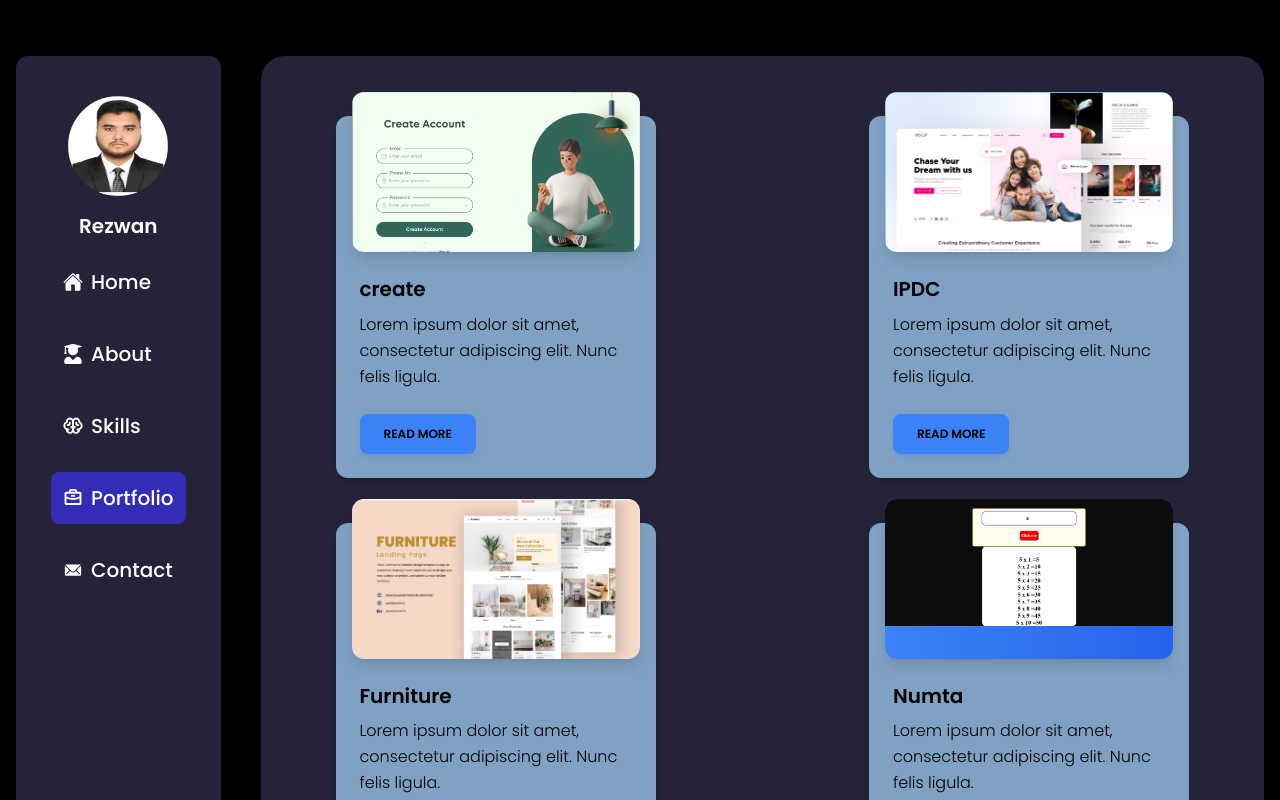
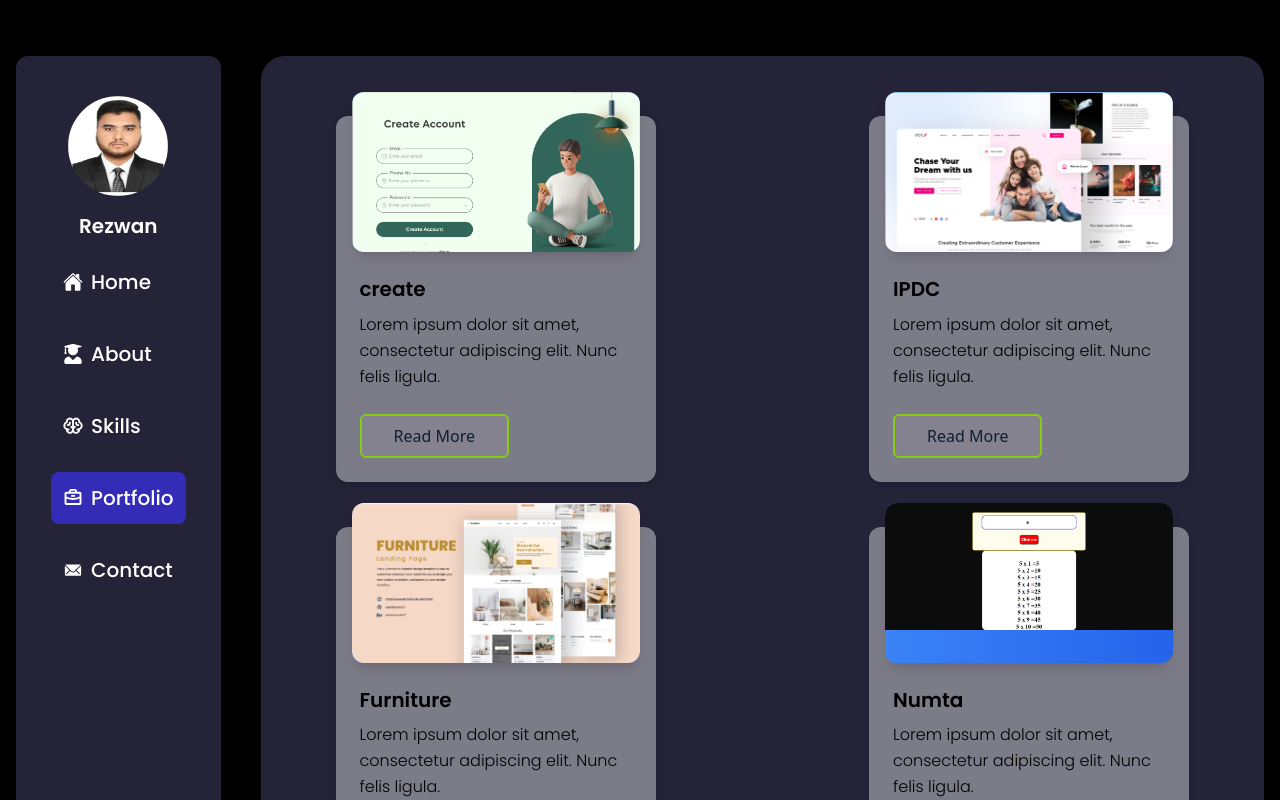
Before and after one commit to Rezwan-react/New-portfolio, a React (Vite) app: page /portfolio in a window 1280 px wide. Shown: the top 800 px of the page. Built offline with nearby package versions, Linux system fonts and the light colour scheme.

Commit message:
added Skills card  hover and Portfolio bg

```diff
--- a/package.json
+++ b/package.json
@@ -10,6 +10,7 @@
     "preview": "vite preview"
   },
   "dependencies": {
+    "motion": "^11.11.17",
     "react": "^18.3.1",
     "react-dom": "^18.3.1",
     "react-icons": "^5.3.0",
--- a/src/components/portfolio/Portfolio.jsx
+++ b/src/components/portfolio/Portfolio.jsx
@@ -1,11 +1,10 @@
 import React from 'react'
 import './Portfolio.css'
 import PortfolioCard from '../portfolioCard/PortfolioCard'
-
 function Portfolio() {
   return (
     <>
-      <div className="portfolio">
+      <div className="motion portfolio ">
         <div className="container">
           <div className="portfolio_row">
             <div className="portfolio_col">
--- a/src/components/portfolioCard/PortfolioCard.jsx
+++ b/src/components/portfolioCard/PortfolioCard.jsx
@@ -3,7 +3,7 @@ import React from 'react'
 function PortfolioCard({portfolio_img, portfolio_head, portfolio_text}) {
   return (
     <>
-        <div class="relative flex w-80 flex-col rounded-xl bg-[#7FA1C3] bg-clip-border text-gray-700 shadow-md">
+        <div class="relative flex w-80 flex-col rounded-xl bg-white/40 bg-clip-border text-gray-700 shadow-md hover:scale-105 transition duration-300 ease-in-out ">
             <div class="relative mx-4 -mt-6 h-40 overflow-hidden rounded-xl bg-blue-gray-500 bg-clip-border text-white shadow-lg shadow-blue-gray-500/40 bg-gradient-to-r from-blue-500 to-blue-600">
                 <img src={portfolio_img} alt="img" />
             </div>
@@ -16,7 +16,8 @@ function PortfolioCard({portfolio_img, portfolio_head, portfolio_text}) {
                 </p>
             </div>
             <div class="p-6 pt-0">
-                <button data-ripple-light="true" type="button" class="select-none rounded-lg bg-blue-500 py-3 px-6 text-center align-middle font-Poppins font-sans text-xs font-semibold uppercase text-[#000] shadow-md shadow-blue-500/20 transition-all hover:shadow-lg hover:shadow-blue-500/40 focus:opacity-[0.85] focus:shadow-none active:opacity-[0.85] active:shadow-none disabled:pointer-events-none disabled:opacity-50 disabled:shadow-none">
+                <button data-ripple-light="true" type="button" class="relative px-8 py-2 rounded-md text-[#0f1e34] text-[16px] bg-white/5 isolation-auto z-10 border-2 border-lime-500
+                    before:absolute before:w-full before:transition-all before:duration-700 before:hover:w-full before:-right-full before:hover:right-0 before:rounded-full  before:bg-lime-500 before:-z-10  before:aspect-square before:hover:scale-150 overflow-hidden before:hover:duration-700">
                 Read More
                 </button>
             </div>
--- a/src/components/skillsCard/SkillsCard.jsx
+++ b/src/components/skillsCard/SkillsCard.jsx
@@ -1,20 +1,20 @@
 import React from 'react'
-
+import './SkillsCard.css'
 function SkillsCard({skills_icons, skills_text}) {
   return (
     <>
             <div
             data-text="GitHub"
-            className="relative w-[180px] h-[200px] border border-white/10 shadow-[0px_25px_25px_rgba(0,0,0,0.25)] flex justify-center items-center transition-transform duration-500 rounded-lg mx-4   backdrop-blur-md"
+            className=" relative w-[180px] h-[200px] border border-white/10 shadow-[0px_25px_25px_rgba(0,0,0,0.25)] flex justify-center items-center transition-transform duration-500 rounded-lg mx-4 backdrop-blur-md hover:scale-105 transition duration-300 ease-in-out"
             style={{
-              background: 'linear-gradient(rgba(255, 255, 255, 0.2), transparent)', // Custom gradient background
+              background: 'linear-gradient(rgba(255, 255, 255, 0.2), transparent) ', // Custom gradient background
             }}
              >
                 <div className="text-white text-5xl" >
 
                      {skills_icons}
                 </div>
-            <div className="absolute bottom-0 w-full h-10 bg-white/5 flex justify-center items-center text-white">
+            <div className="absolute bottom-0 w-full h-10 bg-white/5 flex justify-center items-center text-white ">
               {skills_text}
             </div>
           </div>
```
Also changed, not shown: public/images/furniture2.png (added), src/components/portfolio/Portfolio.css (line endings or trailing spaces), src/components/skillsCard/SkillsCard.css (added), 1 other file (tests, documents, lock files or other folders).
